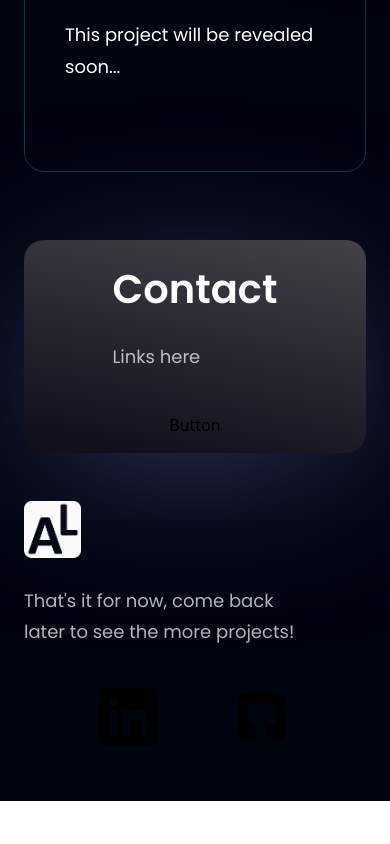
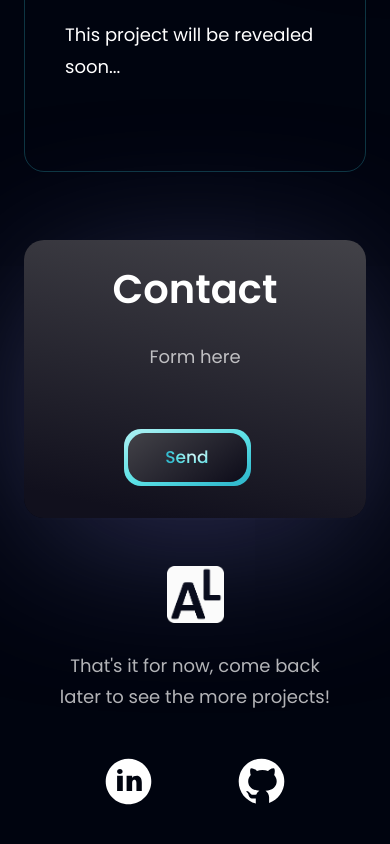
Before and after one commit to andrelosse/portfolio_web, a React (Vite) app: page / in a window 390 px wide. Shown: the part 2783-3627 px from the top of the page. Before the commit the page ends 3584 px from the top, so only its background shows below. Built offline with nearby package versions, Linux system fonts and the light colour scheme.

Commit message:
Fixed footer elements

```diff
--- a/src/App.jsx
+++ b/src/App.jsx
@@ -1,6 +1,5 @@
 import stylesjs from './stylesjs';
 
-import Button from './components/Button';
 import Contact from './components/Contact';
 import Footer from './components/Footer';
 import Main from './components/Main';
--- a/src/components/Button.jsx
+++ /dev/null
@@ -1,9 +0,0 @@
-import React from "react";
-
-const Button = () => {
-    return (
-        <div>Button</div>
-    )
-}
-
-export default Button
--- a/src/components/Contact.jsx
+++ b/src/components/Contact.jsx
@@ -1,17 +1,26 @@
 import stylesjs from '../stylesjs';
-import Button from './Button';
 
 const Contact = () => (
-        <section className={`${stylesjs.flexCenter} ${stylesjs.marginY} ${stylesjs.padding}
+    <section id='contact' className={`${stylesjs.flexCenter} ${stylesjs.marginY} ${stylesjs.padding}
         sm:flex-row flex-col bg-black-gradient-2 rounded-[20px] box-shadow`}>
-            <div className='flex-1 flex flex-col'>
-                <h2 className={stylesjs.heading2}>Contact</h2>
-                <p className={`${stylesjs.paragraph} max-w-[470px] mt-5`}>Links here</p>
+        <div className='flex-1 flex flex-col md:items-start items-center'>
+            <h2 className={stylesjs.heading2}>Contact</h2>
+            <p className={`${stylesjs.paragraph} max-w-[470px] mt-5`}>Form here</p>
+        </div>
+        <div className={`${stylesjs.flexCenter} sm:ml-10 ml-0 sm:mt-0 mt-10`}>
+
+            <div className="flex md:mr-4 mr-4 p-4">
+                <div className={`${stylesjs.flexCenter} w-[127px] h-[57px] rounded-[17px] bg-blue-gradient p-1 cursor-pointer`}>
+                    <div className={`${stylesjs.flexCenter} flex-col bg-black-gradient w-[100%] h-[100%] rounded-[17px]`}>
+                        <div className={`${stylesjs.flexStart}`}>
+                            <p className="font-poppins font-medium leading-[23px] text-[17px] text-gradient">Send</p>
+                        </div>
+                    </div>
+                </div>
             </div>
-            <div className={`${stylesjs.flexCenter} sm:ml-10 ml-0 sm:mt-0 mt-10`}>
-                <Button/>
-            </div>
-        </section>
-    )
+
+        </div>
+    </section>
+)
 
 export default Contact
--- a/src/components/Footer.jsx
+++ b/src/components/Footer.jsx
@@ -4,10 +4,10 @@ import { link } from "../constcontent";
 
 const Footer = () => (
         <section className={`${stylesjs.flexCenter} ${stylesjs.paddingY} flex-col`}>
-            <div className={`${stylesjs.flexStart} md:flex-row flex-col mb-8 w-full`}>
-                <div className="flex-1 flex flex-col justify-start mr-10">
+            <div className={`${stylesjs.flexStart} md:flex-row flex-col md:items-start items-center mb-8 w-full`}>
+                <div className="flex-1 flex md:flex-row flex-col justify-start mr-0 md:mr-10 md:items-start items-center">
                     <img src={ logo } alt="Andre's logo" className="w-[57px] h-[57px] object-contain"/>
-                    <p className={`${stylesjs.paragraph} mt-7 max-w-[275px]`}>That's it for now, come back later to see the more projects!</p>
+                    <p className={`${stylesjs.paragraph} md:ml-7 ml-0 md:mt-0 mt-7 max-w-[275px] md:text-start text-center`}>That's it for now, come back later to see the more projects!</p>
                 </div>
 
                 <div className="flex-[0.7] w-full flex flex-row justify-evenly flex-wrap md:mt-0 mt-10">
--- a/src/components/Main.jsx
+++ b/src/components/Main.jsx
@@ -11,12 +11,13 @@ const Main = () => (
                     <span className="text-gradient">portfolio</span>
                 </h1>
 
-                <div className="ss:flex hidden md:mr-4 mr-4 p-4">
+                <div className="md:flex hidden md:mr-4 mr-4 p-4">
 
                     <div className={`${stylesjs.flexCenter} w-[140px] h-[75px] rounded-3xl bg-blue-gradient p-1 cursor-pointer`}>
                         <div className={`${stylesjs.flexCenter} flex-col bg-primary w-[100%] h-[100%] rounded-3xl`}>
                             <div className={`${stylesjs.flexStart}`}>
-                                <p className="font-poppins font-medium leading-[23px] text-[17px] text-gradient">Contact</p>
+                                <a href="#contact">
+                                    <p className="font-poppins font-medium leading-[23px] text-[17px] text-gradient">Contact</p></a>
                             </div>
                         </div>
                     </div>
--- a/src/components/Navbar.jsx
+++ b/src/components/Navbar.jsx
@@ -1,5 +1,5 @@
 import {useState} from 'react'
-import {logo, menu, close, menugif} from '../assets';
+import {logo, menu, close} from '../assets';
 import {navigation} from '../constcontent';
 
 const Navbar = () => {
@@ -19,7 +19,7 @@ const Navbar = () => {
                     text-white
                     ${index === navigation.length-1 ? 'mr-0' : 'mr-10'}`}>
                         <a href={`#${nav.id}`}>
-                            {nav.title}
+                                {nav.title}
                         </a>
                     </li>
                 ))}
--- a/src/components/Projects.jsx
+++ b/src/components/Projects.jsx
@@ -1,6 +1,5 @@
 import { projects } from '../constcontent';
 import stylesjs, {layout} from "../stylesjs";
-import Button from './Button';
 import ProjectCard from './ProjectCard';
 
 const Projects = () =>(
--- a/src/constcontent/index.js
+++ b/src/constcontent/index.js
@@ -14,21 +14,6 @@ export const navigation = [
         title: "Contact",
     }
 ]
-
-export const title = [
-    {
-        id: "big_title",
-        icon: "none",
-        title: "Intro",
-        content: "Hi,",
-    },
-    {
-        id: "small_title",
-        icon: "none",
-        title: "Intro text",
-        content: "I'm Andre, fullstack developer and computer engineer student."
-    }
-];
 
 export const projects = [
     {
```
Also changed, not shown: src/assets/github.svg, src/assets/linkedin.svg.
